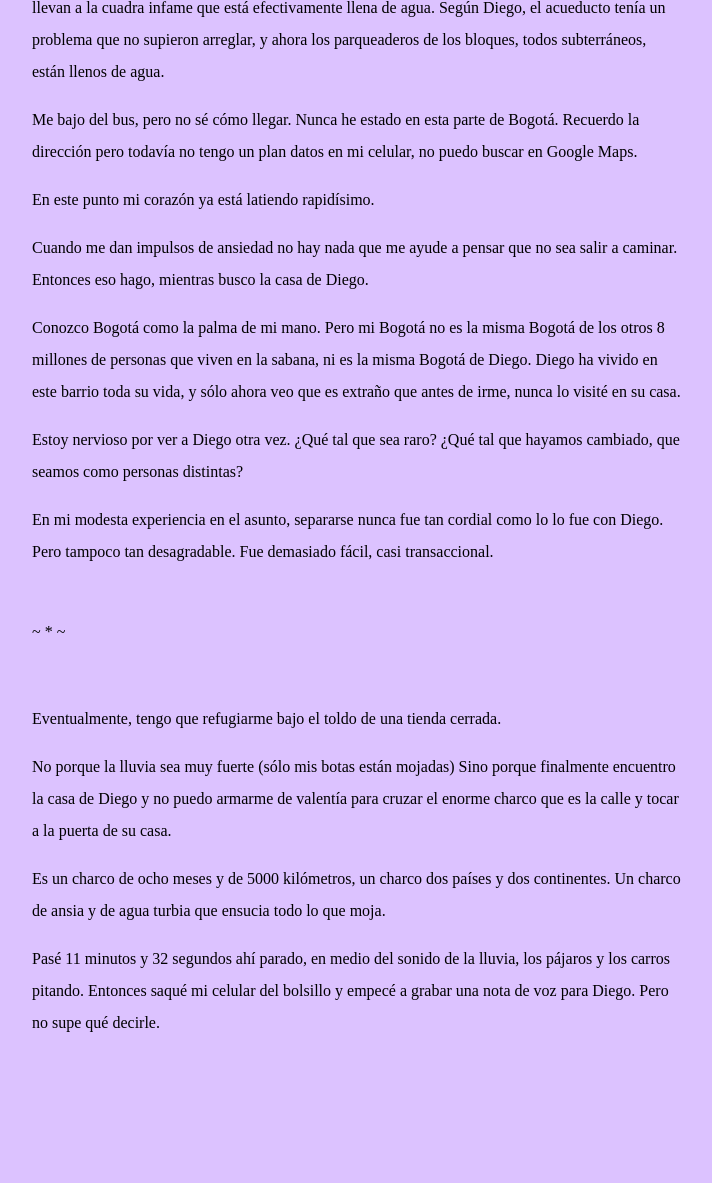
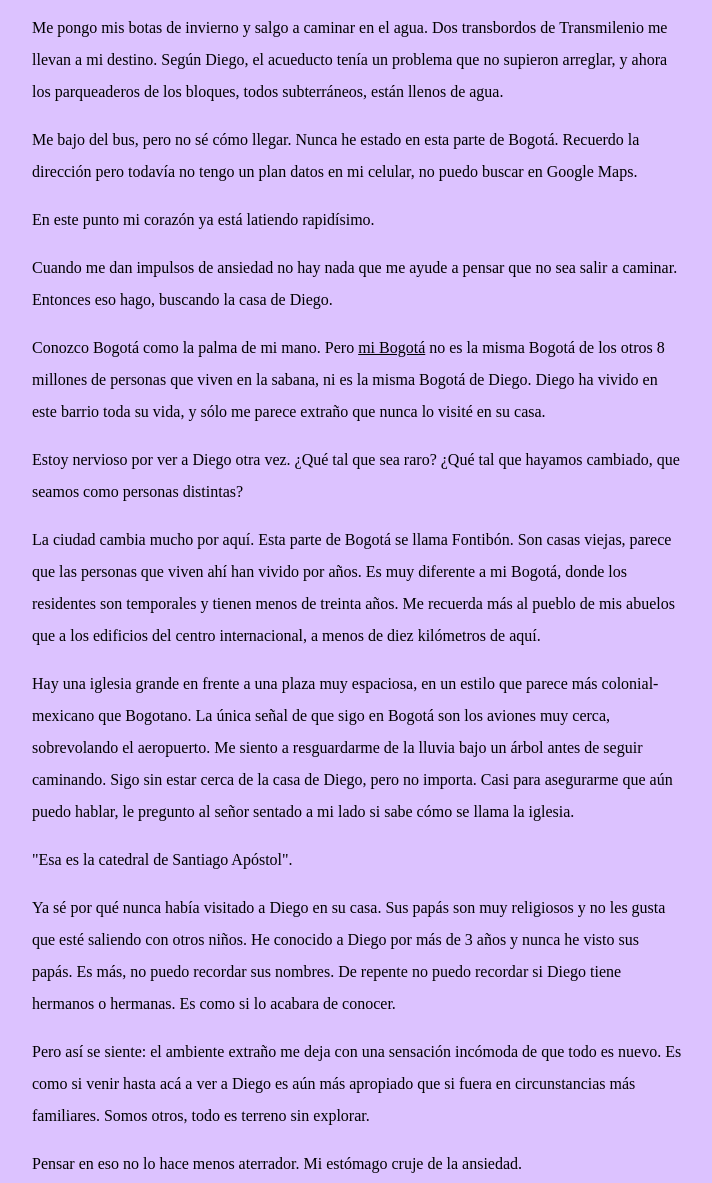
Before and after one commit to jjcastro/1132, a plain HTML site: page index.html in a window 1280 px wide. Shown: the part 1129-2312 px from the top of the page, without its empty margins (32-744 px from the left). Drawn offline with nearby package versions, Linux system fonts and the light colour scheme.

Commit message:
Más cosas

```diff
--- a/index.html
+++ b/index.html
@@ -20,7 +20,11 @@
 <div class="main">
 
 <section class="title">
+<div>
+  <p  style="opacity: 0.5;"><i>Presentado por Juan José Castro para la clase de Nuevos Medios.</i></p>
+</div>
 <span class="title">once treinta y dos</span>
+
 </section>
 
 <section class="main">
@@ -30,40 +34,43 @@
 
   <p>Estuve 8 meses afuera del país.</p>
 
-  <p>Diego vive lejos y no hemos hecho planes para vernos. Tenemos miedo de no saber qué decir. Ambos hemos salido con otras personas en este tiempo, pero hay acuerdo implícito que intentaríamos ser amigos cuando yo volviera.</p>
+  <p>Diego vive lejos y no hemos hecho planes para vernos. Tenemos miedo de no saber qué decir. Ambos hemos salido con otras personas en este tiempo, pero hubo un acuerdo casi implícito que intentaríamos ser amigos cuando yo volviera.</p>
 
   <p><br>~ * ~</p><br>
 
-  <p>Me pongo mis botas de invierno y salgo a caminar en el agua. Dos transbordos de Transmilenio me llevan a la cuadra infame que está efectivamente llena de agua. Según Diego, el acueducto tenía un problema que no supieron arreglar, y ahora los parqueaderos de los bloques, todos subterráneos, están llenos de agua.</p>
+  <p>Me pongo mis botas de invierno y salgo a caminar en el agua. Dos transbordos de Transmilenio me llevan a mi destino. Según Diego, el acueducto tenía un problema que no supieron arreglar, y ahora los parqueaderos de los bloques, todos subterráneos, están llenos de agua.</p>
 
   <p>Me bajo del bus, pero no sé cómo llegar. Nunca he estado en esta parte de Bogotá. Recuerdo la dirección pero todavía no tengo un plan datos en mi celular, no puedo buscar en Google Maps.</p>
 
   <p>En este punto mi corazón ya está latiendo rapidísimo.</p>
 
-  <p>Cuando me dan impulsos de ansiedad no hay nada que me ayude a pensar que no sea salir a caminar. Entonces eso hago, mientras busco la casa de Diego.</p>
+  <p>Cuando me dan impulsos de ansiedad no hay nada que me ayude a pensar que no sea salir a caminar. Entonces eso hago, buscando la casa de Diego.</p>
 
-  <p>Conozco Bogotá como la palma de mi mano. Pero mi Bogotá no es la misma Bogotá de los otros 8 millones de personas que viven en la sabana, ni es la misma Bogotá de Diego. Diego ha vivido en este barrio toda su vida, y sólo ahora veo que es extraño que antes de irme, nunca lo visité en su casa.</p>
+  <p>Conozco Bogotá como la palma de mi mano. Pero <a href="img/mapa.jpg" target="_blank">mi Bogotá</a> no es la misma Bogotá de los otros 8 millones de personas que viven en la sabana, ni es la misma Bogotá de Diego. Diego ha vivido en este barrio toda su vida, y sólo me parece extraño que nunca lo visité en su casa.</p>
 
   <p>Estoy nervioso por ver a Diego otra vez. ¿Qué tal que sea raro? ¿Qué tal que hayamos cambiado, que seamos como personas distintas?</p>
 
-  <p>En mi modesta experiencia en el asunto, separarse nunca fue tan cordial como lo lo fue con Diego. Pero tampoco tan desagradable. Fue demasiado fácil, casi transaccional.</p>
+  <p>La ciudad cambia mucho por aquí. Esta parte de Bogotá se llama Fontibón. Son casas viejas, parece que las personas que viven ahí han vivido por años. Es muy diferente a mi Bogotá, donde los residentes son temporales y tienen menos de treinta años. Me recuerda más al pueblo de mis abuelos que a los edificios del centro internacional, a menos de diez kilómetros de aquí.</p>
 
-  <p>
+  <p>Hay una iglesia grande en frente a una plaza muy espaciosa, en un estilo que parece más colonial-mexicano que Bogotano. La única señal de que sigo en Bogotá son los aviones muy cerca, sobrevolando el aeropuerto. Me siento a resguardarme de la lluvia bajo un árbol antes de seguir caminando. Sigo sin estar cerca de la casa de Diego, pero no importa. Casi para asegurarme que aún puedo hablar, le pregunto al señor sentado a mi lado si sabe cómo se llama la iglesia.</p>
+
+  <p>"Esa es la catedral de Santiago Apóstol".</p>
+
+  <p>Ya sé por qué nunca había visitado a Diego en su casa. Sus papás son muy religiosos y no les gusta que esté saliendo con otros niños. He conocido a Diego por más de 3 años y nunca he visto sus papás. Es más, no puedo recordar sus nombres. De repente no puedo recordar si Diego tiene hermanos o hermanas. Es como si lo acabara de conocer.</p>
+
+  <p>Pero así se siente: el ambiente extraño me deja con una sensación incómoda de que todo es nuevo. Es como si venir hasta acá a ver a Diego es aún más apropiado que si fuera en circunstancias más familiares. Somos otros, todo es terreno sin explorar.</p>
+
+  <p>Pensar en eso no lo hace menos aterrador. Mi estómago cruje de la ansiedad.</p>
 
   <p><br>~ * ~</p><br>
 
   <p>Eventualmente, tengo que refugiarme bajo el toldo de una tienda cerrada.</p>
 
-  <p>No porque la lluvia sea muy fuerte (sólo mis botas están mojadas) Sino porque finalmente encuentro la casa de Diego y no puedo armarme de valentía para cruzar el enorme charco que es la calle y tocar a la puerta de su casa.</p>
+  <p>No porque la lluvia sea muy fuerte (sólo mis botas están mojadas) sino porque finalmente encuentro la casa de Diego y no puedo armarme de valentía para cruzar el enorme charco que es la calle y tocar a la puerta de su casa.</p>
 
-  <p>Es un charco de ocho meses y de 5000 kilómetros, un charco dos países y dos continentes. Un charco de ansia y de agua turbia que ensucia todo lo que moja.</p>
+  <p>Es un charco de ocho meses y de 5000 kilómetros, que extiende dos países y dos continentes. Ansia y de agua turbia que ensucia todo lo que moja.</p>
 
-  <p>Pasé 11 minutos y 32 segundos ahí parado, en medio del sonido de la lluvia, los pájaros y los carros pitando. Entonces saqué mi celular del bolsillo y empecé a grabar una nota de voz para Diego. Pero no supe qué decirle.</p>
-
-
-
-
-
+  <p>Paso 11 minutos y 32 segundos ahí parado, en medio del sonido de la lluvia, los pájaros y los carros pitando. Entonces saco mi celular del bolsillo y empiezo a grabar una nota de voz para Diego. Pero no sé qué decir.</p>
 
 </section>
 <div style="margin-bottom:150px;"></div>
@@ -72,11 +79,11 @@
 
 
 <footer>
-  <p  style="opacity: 0.5"><i>(Este audio es estéreo, se experimenta mejor con audífonos)</i></p>
+  <p  style="opacity: 0.5; text-align: right;"><i>(Este audio es estéreo, se experimenta mejor con audífonos)</i></p>
 
   <div style="margin-bottom:150px;"></div>
 
-<p>Después crucé el charco, pero se me mojaron las medias.</p>
+<p>Finalmente cruzo el charco, y se me mojan las medias.</p>
 
 <div style="margin-bottom:50px;"></div>
 </footer>
--- a/style.css
+++ b/style.css
@@ -28,6 +28,10 @@ span.title {
     padding: 0;
 }
 
+a, a:visited, a:active, a:focus, a:hover {
+    color: black;
+}
+
 p {
     font-family: 'roboto-mono';
     font-size: 0.8em;
```
Also changed, not shown: 1 other file.
